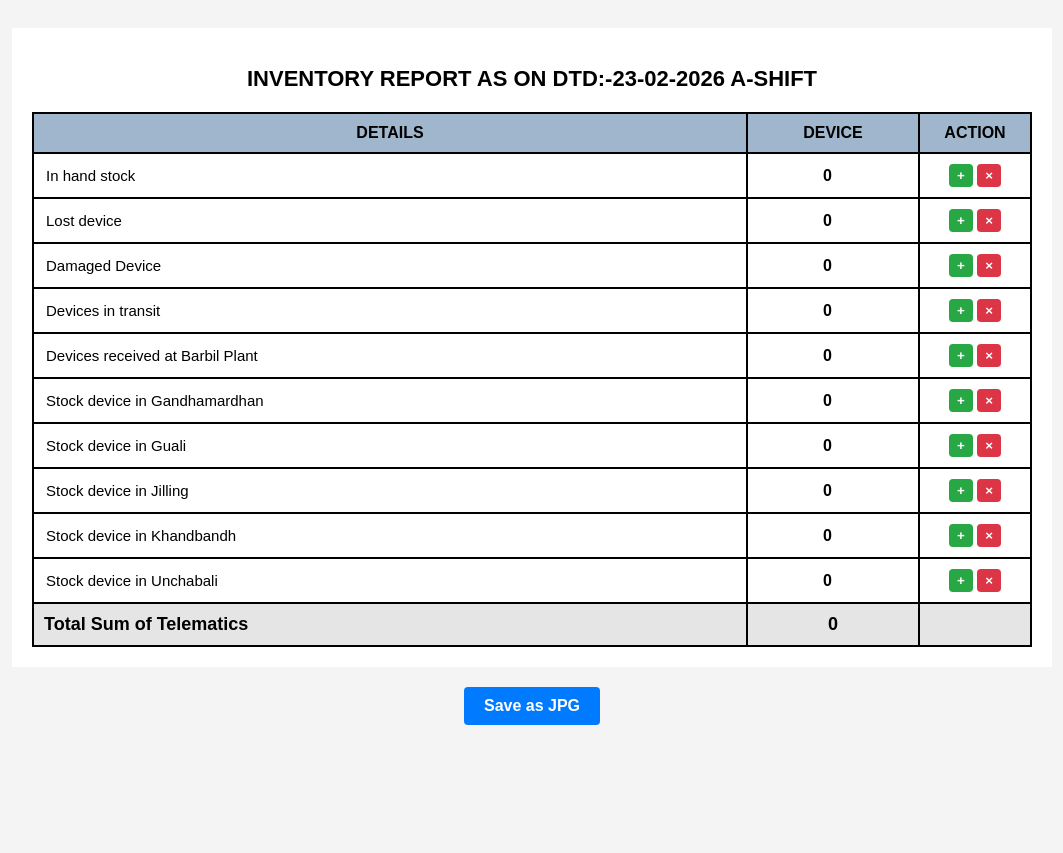
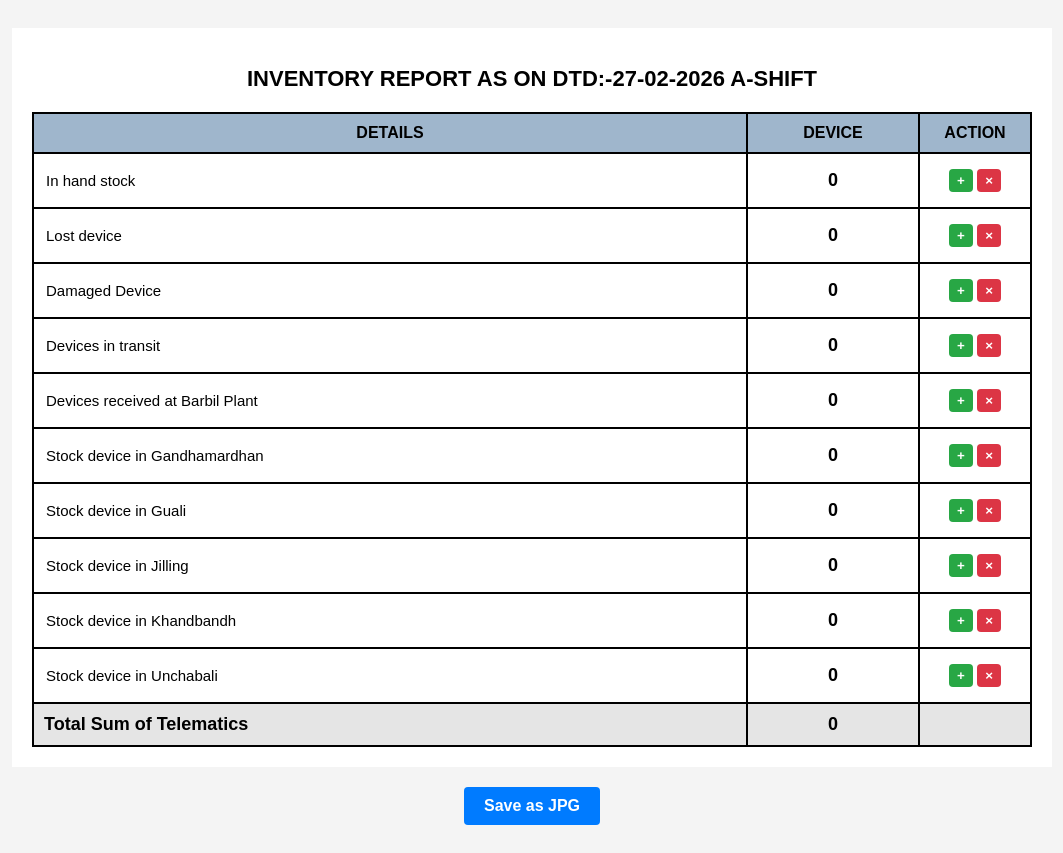
Before and after one commit to DebasishOjha7/Barbil-inventory-report-, a plain HTML site: page index.html in a window 1280 px wide. Shown: the whole page, without its empty margins (108-1171 px from the left). Before the commit the page ends 800 px from the top, so only its background shows below. Drawn offline with nearby package versions, Linux system fonts and the light colour scheme.

Commit message:
Refactor index.html for improved layout and functionality

```diff
--- a/index.html
+++ b/index.html
@@ -12,7 +12,6 @@ body{
     font-family: Arial, sans-serif;
     padding:20px;
     background:#f4f4f4;
-    overflow: visible !important;
 }
 
 .container{
@@ -45,19 +44,27 @@ th{
     font-size:16px;
 }
 
-td:first-child{
-    text-align:left;
-}
-
 .device-col{
     width:150px;
     text-align:center;
 }
 
 .device-col input{
+    width:100%;
     text-align:center;
     font-weight:bold;
-    font-size:16px;
+    font-size:18px;
+    padding:6px 0;
+}
+
+/* Remove number arrows */
+input[type=number]::-webkit-inner-spin-button,
+input[type=number]::-webkit-outer-spin-button{
+    -webkit-appearance:none;
+    margin:0;
+}
+input[type=number]{
+    -moz-appearance:textfield;
 }
 
 .action-col{
@@ -101,7 +108,6 @@ button{
     margin-top:20px;
 }
 
-/* Hide action column while exporting */
 .exporting .action-col{
     display:none;
 }
@@ -112,11 +118,9 @@ button{
 
 <div class="container" id="report-area">
 
-<h2 contenteditable="true">
-INVENTORY REPORT AS ON DTD:-23-02-2026 A-SHIFT
-</h2>
+<h2 id="report-title" contenteditable="true"></h2>
 
-<table id="inventory-table">
+<table>
 
 <thead>
 <tr>
@@ -126,8 +130,7 @@ INVENTORY REPORT AS ON DTD:-23-02-2026 A-SHIFT
 </tr>
 </thead>
 
-<tbody id="inventory-body">
-</tbody>
+<tbody id="inventory-body"></tbody>
 
 <tfoot>
 <tr class="total-row">
@@ -146,7 +149,30 @@ INVENTORY REPORT AS ON DTD:-23-02-2026 A-SHIFT
 
 <script>
 
-/* ===== FINAL UPDATED STANDARD ROWS ===== */
+/* ===== AUTO DATE + SHIFT ===== */
+function setAutoTitle(){
+    const now = new Date();
+
+    const day = String(now.getDate()).padStart(2,'0');
+    const month = String(now.getMonth()+1).padStart(2,'0');
+    const year = now.getFullYear();
+
+    const hours = now.getHours();
+    let shift = "";
+
+    if(hours >= 6 && hours < 14){
+        shift = "A-SHIFT";
+    } else if(hours >= 14 && hours < 22){
+        shift = "B-SHIFT";
+    } else {
+        shift = "C-SHIFT";
+    }
+
+    document.getElementById("report-title").innerText =
+        `INVENTORY REPORT AS ON DTD:-${day}-${month}-${year} ${shift}`;
+}
+
+/* ===== STANDARD ROWS ===== */
 const standardRows = [
 "In hand stock",
 "Lost device",
@@ -161,8 +187,9 @@ const standardRows = [
 ];
 
 window.onload = function(){
+    setAutoTitle();
+
     const tbody = document.getElementById("inventory-body");
-
     standardRows.forEach(text=>{
         tbody.appendChild(createRow(text));
     });
@@ -175,7 +202,7 @@ function createRow(text=""){
     row.innerHTML = `
         <td><input type="text" value="${text}"></td>
         <td class="device-col">
-            <input type="number" class="count" value="0" oninput="calculateTotal()">
+            <input type="number" class="count" value="0" min="0" oninput="calculateTotal()">
         </td>
         <td class="action-col">
             <button class="btn-insert" onclick="insertRow(this)">+</button>
@@ -187,8 +214,7 @@ function createRow(text=""){
 
 function insertRow(btn){
     const currentRow = btn.closest("tr");
-    const newRow = createRow("");
-    currentRow.after(newRow);
+    currentRow.after(createRow(""));
 }
 
 function deleteRow(btn){
@@ -208,12 +234,7 @@ function exportToJPG(){
     const element = document.getElementById("report-area");
     element.classList.add("exporting");
 
-    html2canvas(element,{
-        scale:3,
-        scrollY:-window.scrollY,
-        windowWidth:document.documentElement.scrollWidth,
-        windowHeight:document.documentElement.scrollHeight
-    }).then(canvas=>{
+    html2canvas(element,{ scale:3 }).then(canvas=>{
         const link = document.createElement("a");
         link.download = "Inventory_Report.jpg";
         link.href = canvas.toDataURL("image/jpeg",1.0);
```
